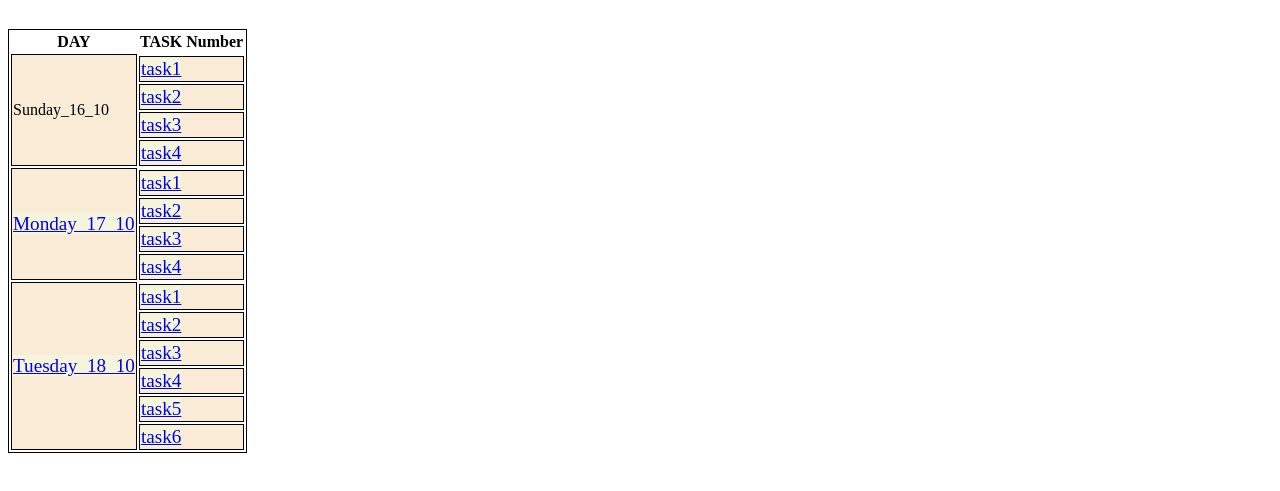
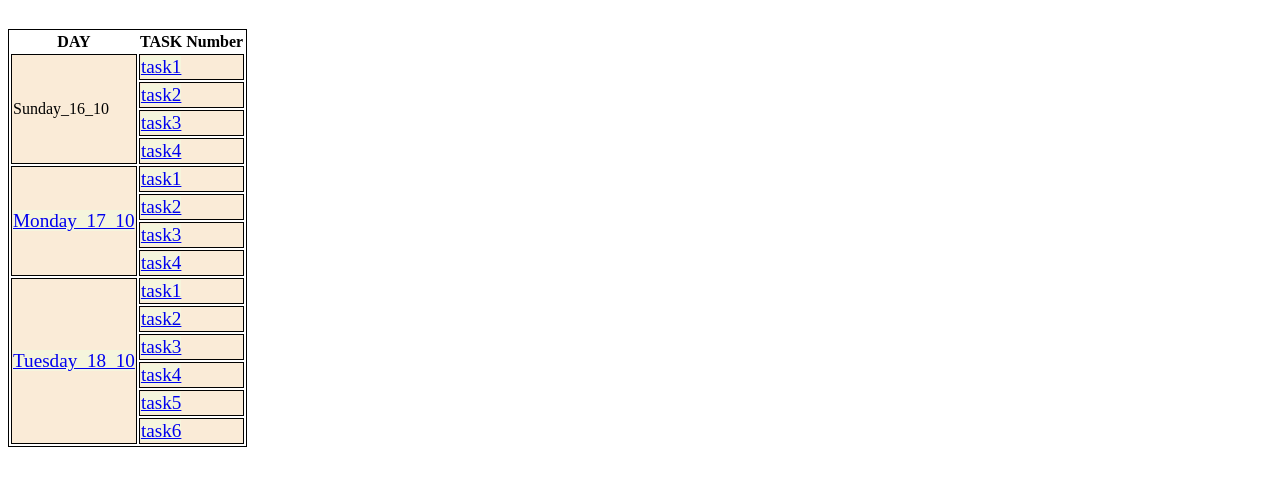
Before and after one commit to TalabYaseen/daily_tasks2, a plain HTML site: page index.html in a window 1280 px wide. Shown: the part 213-704 px from the top of the page. Drawn offline with Linux system fonts and the light colour scheme.

Commit message:
third day

```diff
--- a/index.html
+++ b/index.html
@@ -33,18 +33,18 @@
                     TASK Number
                 </th>
             </tr>
-            <tr><td rowspan="5">Sunday_16_10</td></tr>
-            <tr><td><a href="daily_tasks_16_10/task1.html"> task1 </a></td></tr>
+            <tr><td rowspan="4">Sunday_16_10</td>
+            <td><a href="daily_tasks_16_10/task1.html"> task1 </a></td></tr>
             <tr><td><a href="daily_tasks_16_10/task2.html"> task2 </a></td></tr>
             <tr><td><a href="daily_tasks_16_10/task3.html"> task3 </a></td></tr>
             <tr><td><a href="daily_tasks_16_10/task4.html"> task4 </a></td></tr>
-            <tr><td rowspan="5"><a href="./daily_tasks_17_10/index.html"> Monday_17_10</a></td></tr>
-            <tr><td><a href="./daily_tasks_17_10/task1.html">task1</a></td></tr>
+            <tr><td rowspan="4"><a href="./daily_tasks_17_10/index.html"> Monday_17_10</a></td>
+            <td><a href="./daily_tasks_17_10/task1.html">task1</a></td></tr>
             <tr><td><a href="./daily_tasks_17_10/task2.html">task2</a></td></tr>
             <tr><td><a href="./daily_tasks_17_10/task3.html">task3</a></td></tr>
             <tr><td><a href="./daily_tasks_17_10/task4.html">task4</a></td></tr>
-            <tr><td rowspan="7"><a href="./daily_tasks_18_10/index.html"> Tuesday_18_10</a></td></tr>
-            <tr><td><a href="./daily_tasks_18_10/task1.html"> task1 </a></td></tr>
+            <tr><td rowspan="6"><a href="./daily_tasks_18_10/index.html"> Tuesday_18_10</a></td>
+            <td><a href="./daily_tasks_18_10/task1.html"> task1 </a></td></tr>
             <tr><td><a href="./daily_tasks_18_10/task2.html"> task2 </a></td></tr>
             <tr><td><a href="./daily_tasks_18_10/task3.html"> task3 </a></td></tr>
             <tr><td><a href="./daily_tasks_18_10/task4.html"> task4 </a></td></tr>
```
